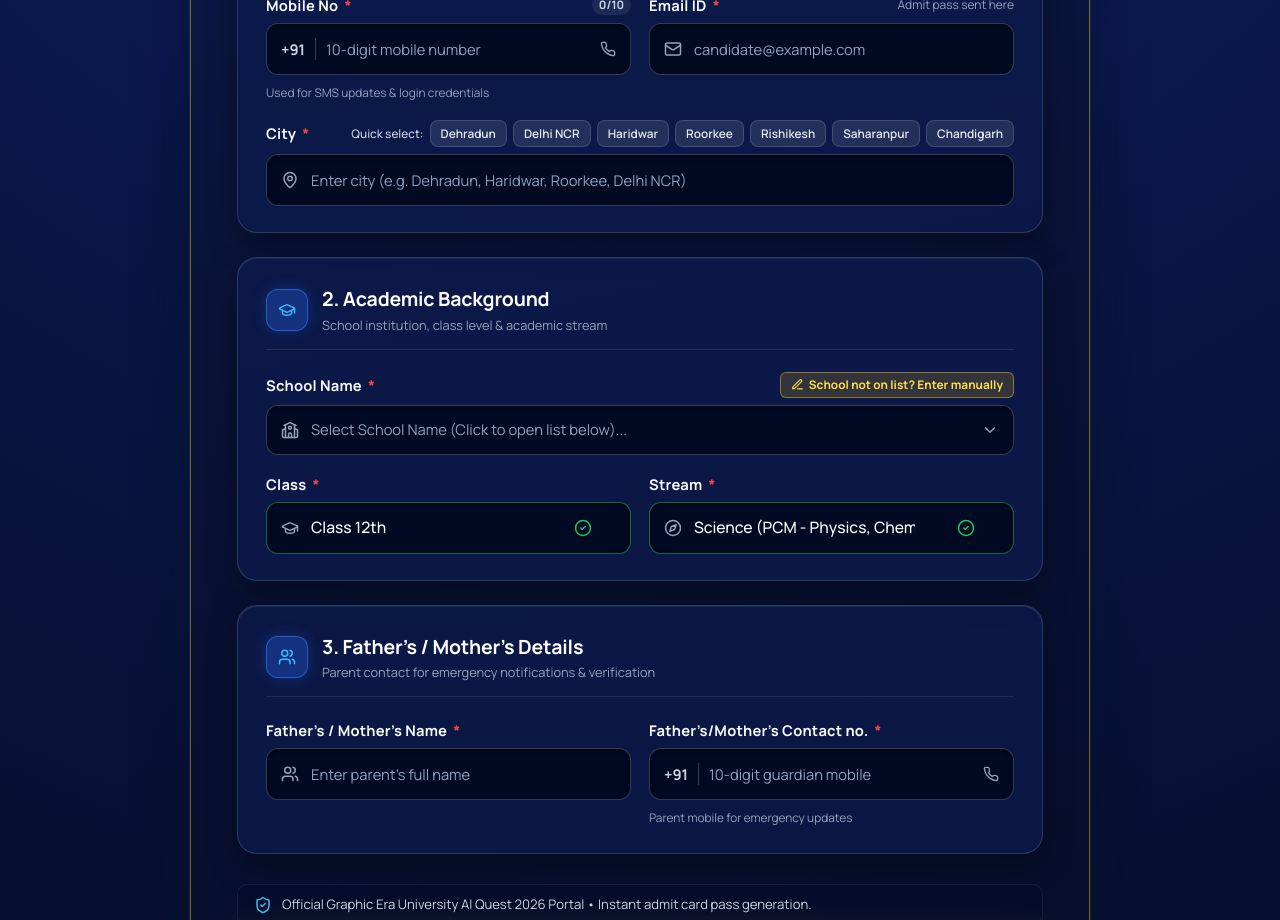
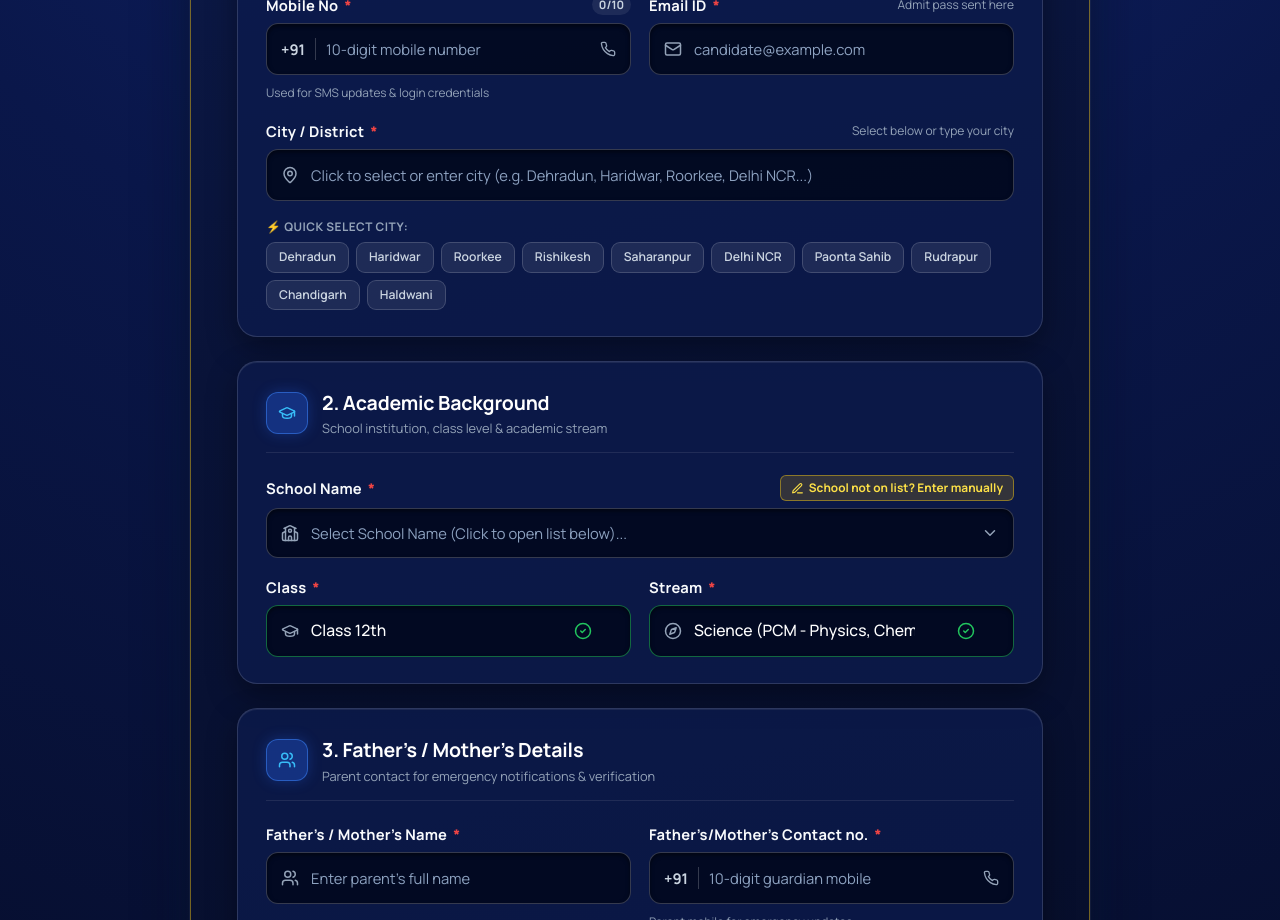
Before and after one commit to GEU-CONNECT/AI_QUEST, a React (Vite) app in the folder frontend/: page / in a window 1280 px wide. Shown: the part 960-1880 px from the top of the page. Built offline with nearby package versions, Linux system fonts and the light colour scheme; the HTML template or start-up script is replaced by a standard one.

Commit message:
fix(form): improve city selection with native datalist dropdown, dedicated quick-select pills, and school auto-fill

```diff
--- a/frontend/src/App.css
+++ b/frontend/src/App.css
@@ -856,43 +856,86 @@
   gap: 6px;
 }
 
-.quick-city-tags {
-  display: flex;
-  align-items: center;
-  gap: 6px;
+/* Dedicated Quick City Selector Bar & Pills */
+.quick-city-selector-bar {
+  margin-top: 10px;
+  display: flex;
+  flex-direction: column;
+  gap: 7px;
+}
+
+.quick-select-tag-title {
+  font-size: 0.74rem;
+  color: #94a3b8;
+  font-weight: 700;
+  text-transform: uppercase;
+  letter-spacing: 0.5px;
+}
+
+.quick-city-tags-grid {
+  display: flex;
+  align-items: center;
+  gap: 7px;
   flex-wrap: wrap;
 }
 
-.quick-title {
-  font-size: 0.74rem;
+.city-pill {
+  display: inline-flex;
+  align-items: center;
+  gap: 5px;
+  font-size: 0.76rem;
+  font-weight: 600;
+  padding: 5px 12px;
+  border-radius: 9px;
+  background: rgba(255, 255, 255, 0.08);
   color: #cbd5e1;
-  font-weight: 500;
-}
-
-.city-pill {
-  font-size: 0.74rem;
-  font-weight: 600;
-  padding: 4px 10px;
-  border-radius: 8px;
-  background: rgba(255, 255, 255, 0.1);
-  color: #e2e8f0;
-  border: 1px solid rgba(255, 255, 255, 0.14);
+  border: 1px solid rgba(255, 255, 255, 0.16);
   cursor: pointer;
-  transition: all 0.2s ease;
+  transition: all 0.16s ease;
+  user-select: none;
 }
 
 .city-pill:hover {
-  background: rgba(234, 179, 8, 0.25);
+  background: rgba(250, 204, 21, 0.2);
   color: #fde047;
-  border-color: #facc15;
+  border-color: rgba(250, 204, 21, 0.6);
   transform: translateY(-1px);
 }
 
 .city-pill.active {
   background: linear-gradient(135deg, #facc15 0%, #eab308 100%);
   color: #0b1a54;
+  font-weight: 800;
   border-color: #fef08a;
-  box-shadow: 0 0 10px rgba(250, 204, 21, 0.4);
+  box-shadow: 0 4px 12px rgba(250, 204, 21, 0.35);
+}
+
+.city-check-icon {
+  stroke-width: 3;
+}
+
+.city-clear-pill-btn {
+  position: absolute;
+  right: 14px;
+  top: 50%;
+  transform: translateY(-50%);
+  display: flex;
+  align-items: center;
+  justify-content: center;
+  width: 24px;
+  height: 24px;
+  border-radius: 50%;
+  background: rgba(255, 255, 255, 0.12);
+  color: #cbd5e1;
+  border: none;
+  cursor: pointer;
+  transition: all 0.15s ease;
+  z-index: 5;
+}
+
+.city-clear-pill-btn:hover {
+  background: rgba(244, 63, 94, 0.3);
+  color: #fb7185;
 }
 
 .school-not-on-list-btn {
--- a/frontend/src/components/QuesterForm.jsx
+++ b/frontend/src/components/QuesterForm.jsx
@@ -80,14 +80,48 @@ const STREAM_OPTIONS = [
   'General Secondary (Class 9-10)',
 ];
 
-const POPULAR_CITIES = [
+export const POPULAR_CITIES = [
   'Dehradun',
-  'Delhi NCR',
   'Haridwar',
   'Roorkee',
   'Rishikesh',
   'Saharanpur',
+  'Delhi NCR',
+  'Paonta Sahib',
+  'Rudrapur',
   'Chandigarh',
+  'Haldwani',
+];
+
+export const ALL_CITY_OPTIONS = [
+  'Dehradun',
+  'Haridwar',
+  'Roorkee',
+  'Rishikesh',
+  'Saharanpur',
+  'Delhi NCR',
+  'Paonta Sahib',
+  'Rudrapur',
+  'Chandigarh',
+  'Haldwani',
+  'Nainital',
+  'Kashipur',
+  'Kotdwar',
+  'Meerut',
+  'Moradabad',
+  'Muzaffarnagar',
+  'Noida',
+  'Gurugram',
+  'Ghaziabad',
+  'Faridabad',
+  'Agra',
+  'Aligarh',
+  'Bareilly',
+  'Lucknow',
+  'Kanpur',
+  'Ambala',
+  'Yamunanagar',
+  'Shimla',
 ];
 
 export default function QuesterForm({ formData, setFormData, onSubmit, isSubmitting }) {
@@ -643,7 +677,7 @@ export default function QuesterForm({ formData, setFormData, onSubmit, isSubmitt
                 )}
               </div>
 
-              {/* 9. City */}
+              {/* 4. City Selection */}
               <div
                 className={`form-field-group full-width ${
                   activeField === 'city' ? 'is-focused' : ''
@@ -653,46 +687,83 @@ export default function QuesterForm({ formData, setFormData, onSubmit, isSubmitt
               >
                 <div className="label-with-quick">
                   <label htmlFor="city">
-                    City <span className="req-star">*</span>
+                    City / District <span className="req-star">*</span>
                   </label>
-                  <div className="quick-city-tags">
-                    <span className="quick-title">Quick select:</span>
-                    {POPULAR_CITIES.map((c) => (
-                      <button
-                        key={c}
-                        type="button"
-                        className={`city-pill ${formData.city.toLowerCase() === c.toLowerCase() ? 'active' : ''}`}
-                        onClick={() => {
-                          sound.playPop();
-                          setFormData((prev) => ({ ...prev, city: c }));
-                          validateField('city', c);
-                          setTouched((prev) => ({ ...prev, city: true }));
-                          trigger3DPulse(0.8);
-                        }}
-                      >
-                        {formData.city.toLowerCase() === c.toLowerCase() && '✓ '}
-                        {c}
-                      </button>
-                    ))}
-                  </div>
+                  <span className="field-hint">Select below or type your city</span>
                 </div>
+
                 <div className="input-wrap">
                   <MapPin size={18} className="field-icon" />
                   <input
                     id="city"
                     type="text"
                     name="city"
-                    placeholder="Enter city (e.g. Dehradun, Haridwar, Roorkee, Delhi NCR)"
+                    list="city-options-datalist"
+                    placeholder="Click to select or enter city (e.g. Dehradun, Haridwar, Roorkee, Delhi NCR...)"
                     value={formData.city}
                     onChange={handleChange}
                     onFocus={() => handleFocus('city')}
                     onBlur={handleBlur}
-                    autoComplete="address-level2"
+                    autoComplete="off"
                   />
-                  {isCityValid && (
+                  <datalist id="city-options-datalist">
+                    {ALL_CITY_OPTIONS.map((c) => (
+                      <option key={c} value={c} />
+                    ))}
+                  </datalist>
+
+                  {formData.city ? (
+                    <button
+                      type="button"
+                      className="city-clear-pill-btn"
+                      title="Clear city"
+                      onMouseDown={(e) => {
+                        e.preventDefault();
+                      }}
+                      onClick={() => {
+                        sound.playPop();
+                        setFormData((prev) => ({ ...prev, city: '' }));
+                        validateField('city', '');
+                        setTouched((prev) => ({ ...prev, city: true }));
+                      }}
+                    >
+                      <X size={15} />
+                    </button>
+                  ) : isCityValid ? (
                     <CheckCircle2 size={18} className="field-valid-icon" />
-                  )}
+                  ) : null}
                 </div>
+
+                {/* Prominent Quick-Select Pills Bar */}
+                <div className="quick-city-selector-bar">
+                  <span className="quick-select-tag-title">⚡ Quick Select City:</span>
+                  <div className="quick-city-tags-grid">
+                    {POPULAR_CITIES.map((c) => {
+                      const isSelected =
+                        (formData.city || '').trim().toLowerCase() === c.toLowerCase();
+                      return (
+                        <button
+                          key={c}
+                          type="button"
+                          className={`city-pill ${isSelected ? 'active' : ''}`}
+                          onMouseDown={(e) => {
+                            e.preventDefault();
+                          }}
+                          onClick={() => {
+                            sound.playPop();
+                            setFormData((prev) => ({ ...prev, city: c }));
+                            validateField('city', c);
+                            setTouched((prev) => ({ ...prev, city: true }));
+                          }}
+                        >
+                          {isSelected && <Check size={12} className="city-check-icon" />}
+                          <span>{c}</span>
+                        </button>
+                      );
+                    })}
+                  </div>
+                </div>
+
                 {touched.city && errors.city && (
                   <div className="error-msg">
                     <AlertCircle size={13} /> {errors.city}
@@ -881,12 +952,24 @@ export default function QuesterForm({ formData, setFormData, onSubmit, isSubmitt
                                     }`}
                                     onClick={() => {
                                       sound.playPop();
-                                      setFormData((prev) => ({ ...prev, schoolName: sch }));
+                                      const parts = sch.split(',');
+                                      const extractedCity = parts.length > 1 ? parts[parts.length - 1].trim() : '';
+                                      setFormData((prev) => ({
+                                        ...prev,
+                                        schoolName: sch,
+                                        city: prev.city ? prev.city : extractedCity,
+                                      }));
                                       validateField('schoolName', sch);
-                                      setTouched((prev) => ({ ...prev, schoolName: true }));
+                                      if (extractedCity) {
+                                        validateField('city', extractedCity);
+                                      }
+                                      setTouched((prev) => ({
+                                        ...prev,
+                                        schoolName: true,
+                                        city: true,
+                                      }));
                                       setIsSchoolDropdownOpen(false);
                                       setSchoolSearchQuery('');
-                                      trigger3DPulse(0.8);
                                     }}
                                   >
                                     <div className="school-item-left">
```
